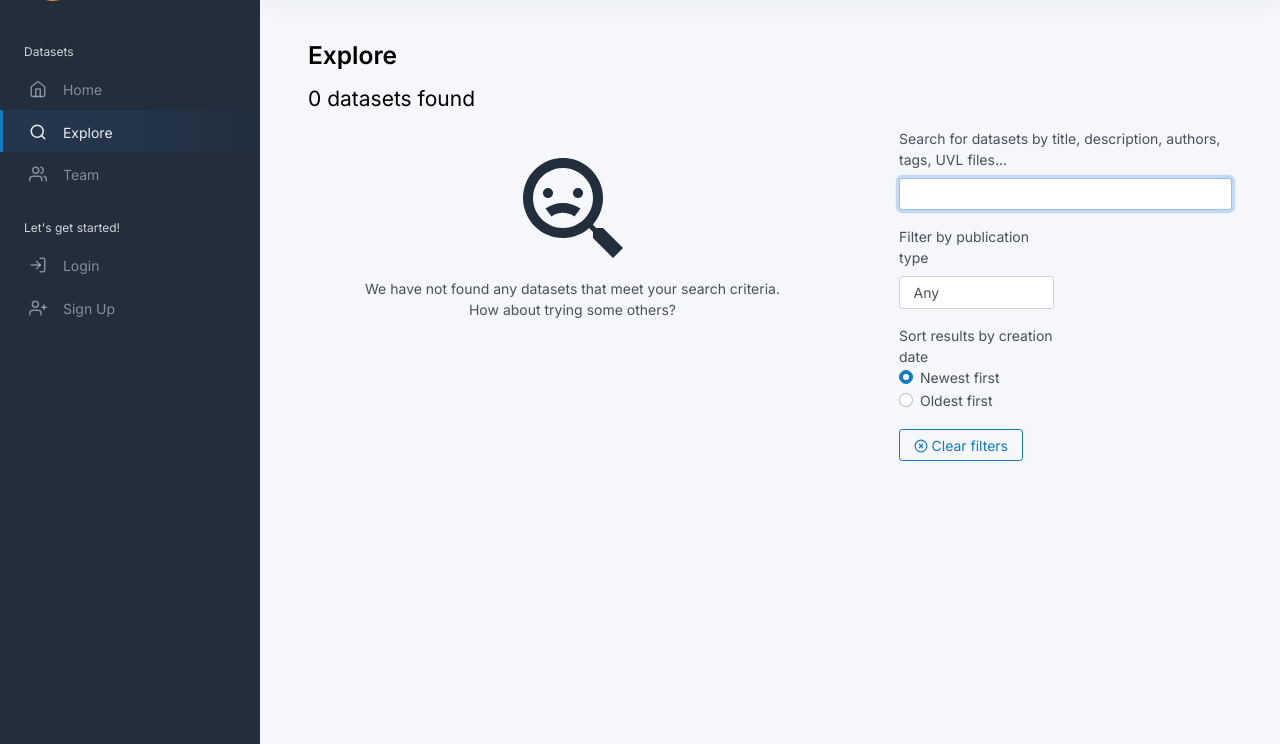
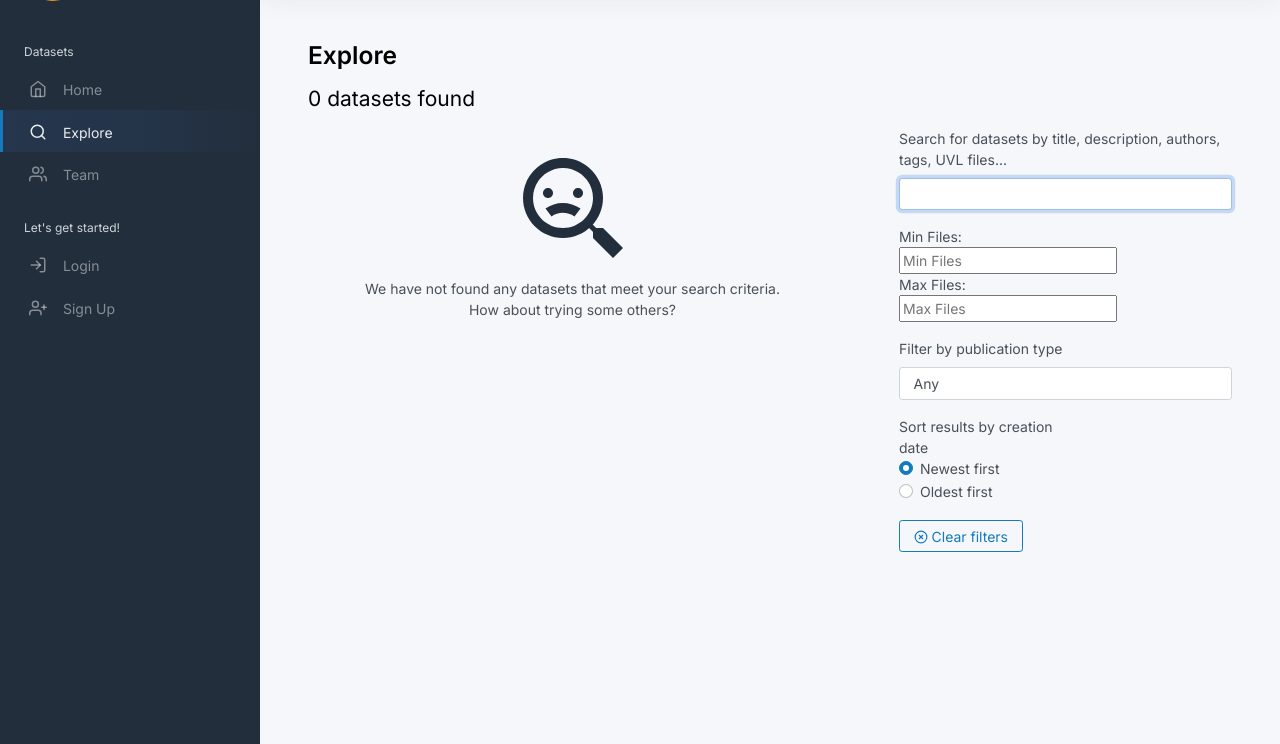
Before and after one commit to flamenquin-hub-single/uvlhub, a Flask app: page /explore in a window 1280 px wide. Shown: the part 73-817 px from the top of the page. Run offline with Flask 3, Linux system fonts and the light colour scheme; data that the repository does not hold is empty; parts of the project's set-up code (start-up, migrations or seed data) failed here and were passed over; some libraries are stand-ins or nearby versions.

Commit message:
feature(explore): Add filter of num of files

```diff
--- a/app/modules/explore/assets/scripts.js
+++ b/app/modules/explore/assets/scripts.js
@@ -16,11 +16,16 @@ function send_query() {
         filter.addEventListener('input', () => {
             const csrfToken = document.getElementById('csrf_token').value;
 
+            const minFiles = document.getElementById('min_files').value || null;
+            const maxFiles = document.getElementById('max_files').value || null;
+
             const searchCriteria = {
                 csrf_token: csrfToken,
                 query: document.querySelector('#query').value,
                 publication_type: document.querySelector('#publication_type').value,
                 sorting: document.querySelector('[name="sorting"]:checked').value,
+                min_files: minFiles,
+                max_files: maxFiles
             };
 
             console.log(document.querySelector('#publication_type').value);
@@ -179,6 +184,12 @@ function clearFilters() {
         // option.dispatchEvent(new Event('input', {bubbles: true}));
     });
 
+    let minFilesInput = document.querySelector('#min_files');
+    let maxFilesInput = document.querySelector('#max_files');
+    minFilesInput.value = "";
+    maxFilesInput.value = "";
+
+
     // Perform a new search with the reset filters
     queryInput.dispatchEvent(new Event('input', {bubbles: true}));
 }
--- a/app/modules/explore/repositories.py
+++ b/app/modules/explore/repositories.py
@@ -10,12 +10,17 @@ class ExploreRepository(BaseRepository):
     def __init__(self):
         super().__init__(DataSet)
 
-    def filter(self, query="", sorting="newest", publication_type="any", tags=[], **kwargs):
+    def filter(self, query="", sorting="newest",
+               publication_type="any", tags=[],
+               min_files=None, max_files=None, **kwargs):
         # Normalize and remove unwanted characters
         normalized_query = unidecode.unidecode(query).lower()
         cleaned_query = re.sub(r'[,.":\'()\[\]^;!¡¿?]', "", normalized_query)
 
         filters = []
+        min_files = int(min_files) if min_files is not None else None
+        max_files = int(max_files) if max_files is not None else None
+
         for word in cleaned_query.split():
             filters.append(DSMetaData.title.ilike(f"%{word}%"))
             filters.append(DSMetaData.description.ilike(f"%{word}%"))
@@ -58,4 +63,11 @@ class ExploreRepository(BaseRepository):
         else:
             datasets = datasets.order_by(self.model.created_at.desc())
 
-        return datasets.all()
+        datasets = datasets.all()
+
+        if min_files is not None:
+            datasets = [dataset for dataset in datasets if dataset.get_files_count() >= min_files]
+        if max_files is not None:
+            datasets = [dataset for dataset in datasets if dataset.get_files_count() <= max_files]
+
+        return datasets
--- a/app/modules/explore/services.py
+++ b/app/modules/explore/services.py
@@ -6,5 +6,7 @@ class ExploreService(BaseService):
     def __init__(self):
         super().__init__(ExploreRepository())
 
-    def filter(self, query="", sorting="newest", publication_type="any", tags=[], **kwargs):
-        return self.repository.filter(query, sorting, publication_type, tags, **kwargs)
+    def filter(self, query="", sorting="newest",
+               publication_type="any", tags=[],
+               min_files=None, max_files=None, **kwargs):
+        return self.repository.filter(query, sorting, publication_type, tags, min_files, max_files, **kwargs)
--- a/app/modules/explore/templates/explore/index.html
+++ b/app/modules/explore/templates/explore/index.html
@@ -54,8 +54,16 @@
                                        value="" autofocus>
                             </div>
                         </div>
+                        <div class="col-6">
+                            <div class="mb-3">
+                                <label for="min_files">Min Files:</label>
+                                <input type="number" id="min_files" name="min_files" placeholder="Min Files">
 
-                        <div class="col-lg-6">
+                                <label for="max_files">Max Files:</label>
+                                <input type="number" id="max_files" name="max_files" placeholder="Max Files">
+                            </div>
+                        </div>
+                        <div class="col-lg-12">
                             <div class="mb-3">
                                 <label class="form-label" for="publication_type">Filter by publication
                                     type</label>
```
